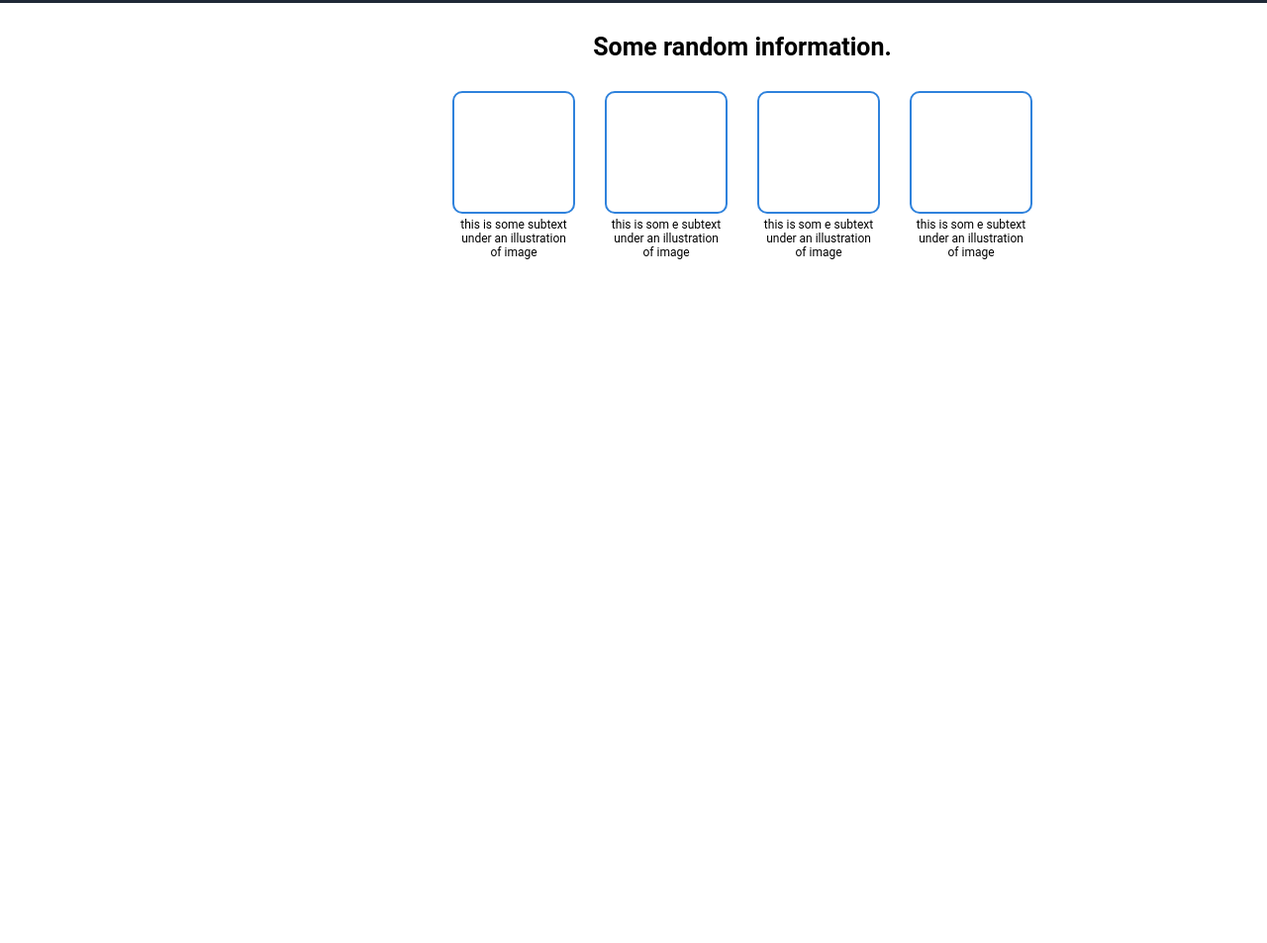
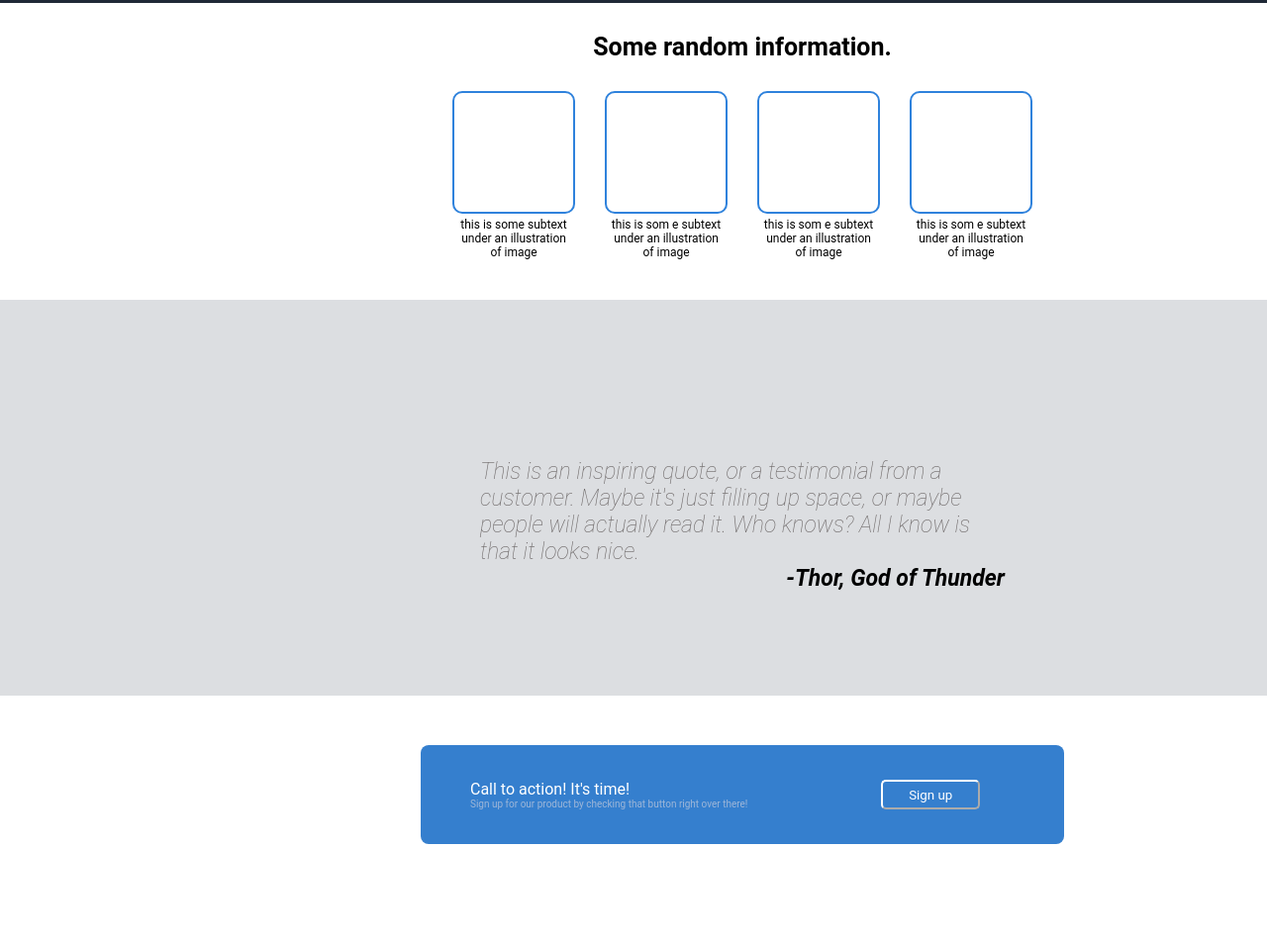
Before and after one commit to Nafizza/Landing-page, a plain HTML site: page index.html in a window 1280 px wide. Shown: the part 517-1470 px from the top of the page at 99% size. Before the commit the page ends 820 px from the top, so only its background shows below. Drawn offline with Linux system fonts and the light colour scheme.

Commit message:
Final-footer completed

```diff
--- a/index.html
+++ b/index.html
@@ -11,7 +11,7 @@
         <h3>Header Logo</h3>
         <div class="right-header">
             <p>header link one</p>
-            <p>headre link two</p>
+            <p>header link two</p>
             <p>header link three</p>
         </div>
     </div>
@@ -46,5 +46,21 @@
             </div>
         </div>
     </div>
+    <div class="second-body">
+        <div class="second-body-content">This is an inspiring quote, or a testimonial from a customer. Maybe it's just filling up space, or maybe people will actually read it. Who knows? All I know is that it looks nice.
+            <p>-Thor, God of Thunder</p>
+        </div>
+
+    </div>
+    <div class="final-body">
+        <div class="final-body-box">
+            <div class="final-body-content">
+                Call to action! It's time!
+                <p>Sign up for our product by checking that button right over there!</p>
+            </div>
+            <button>Sign up</button>
+        </div>
+
+    </div>
 </body>
 </html>
--- a/style.css
+++ b/style.css
@@ -177,6 +177,70 @@
     top: 125px;
     padding: 1px;
 
+}
+
+.second-body{
+    background-color: #c4c8cd97;
+    height: 400px;
+    width: 1500px;
+    text-align: left;
+    font-style:italic;
+    color: rgb(109, 104, 104);
+    /* padding: 160px 480px; */
+    font-size: 23px;
+    font-weight: lighter;
+}
+
+.second-body-content, .author{
+    padding: 160px 485px;
+}
+
+.second-body-content p{
+    text-align: right;
+    color: black;
+    font-weight: bold;
+}
+
+.final-body
+{
+    background-color: white;
+    height: 250px;
+    width: 1500px;
+}
+
+.final-body-box{
+    background-color: rgb(53, 127, 206);
+    width: 650px;
+    height: 100px;
+    margin: 0 auto;
+    transform: translate(0%, 50%);
+    display: flex;
+    flex-direction: row;
+   align-items: center;
+   border-radius: 8px;
+
+}
+
+.final-body-content{
+    color: white;
+    text-align: left;
+    padding: 30px 50px;
+}
+
+.final-body-content p{
+    font-size: 10px;
+    color: rgba(235, 223, 223, 0.573);
+}
+
+button{
+   height: 30px;
+   width: 100px;
+   background-color:rgb(53, 127, 206);
+   border-color: white;
+   color: white;
+   border-radius: 5px;
+   margin: 0 auto;
+
 
 
 }
```
